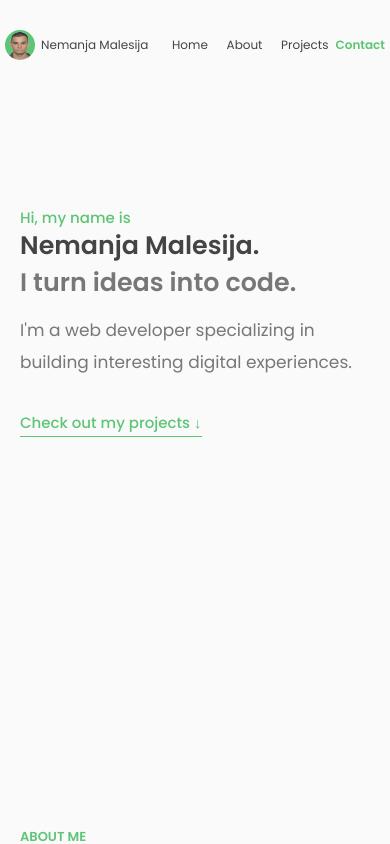
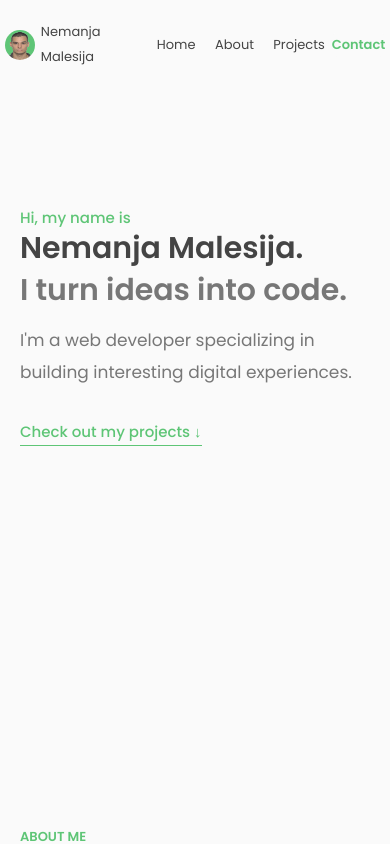
Before and after one commit to nemanjamalesija/portfolio-website, a React (Create React App) app: page / in a window 390 px wide. Shown: the top 844 px of the page. Built offline with nearby package versions, Linux system fonts and the light colour scheme.

Commit message:
Add responsive, test hero for observer

```diff
--- a/src/components/hero.css
+++ b/src/components/hero.css
@@ -93,11 +93,6 @@
 }
 
 @media (max-width: 691px) {
-  .big-heading,
-  .smaller-heading {
-    font-size: clamp(2.5rem, 6.5vw, 6.5rem);
-  }
-
   .hero-paragraph {
     font-size: 1.9rem;
   }
--- a/src/components/nav.css
+++ b/src/components/nav.css
@@ -157,7 +157,7 @@
   }
 
   .list-item {
-    font-size: 1.2rem;
+    font-size: 1.3rem;
     min-width: 4rem;
   }
 
@@ -167,6 +167,6 @@
   }
 
   .author-paragraph {
-    font-size: 1.2rem;
+    font-size: 1.3rem;
   }
 }
```
